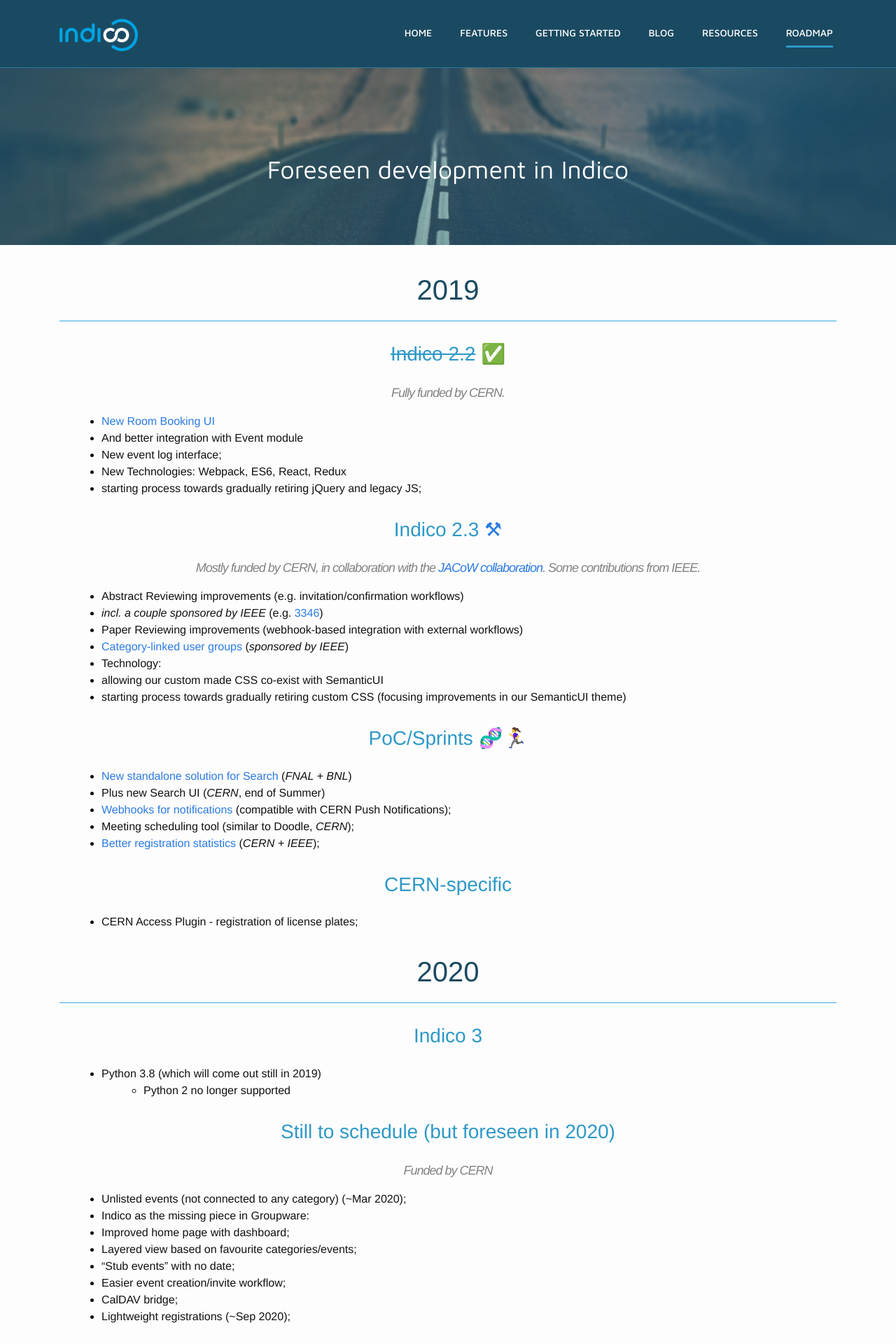
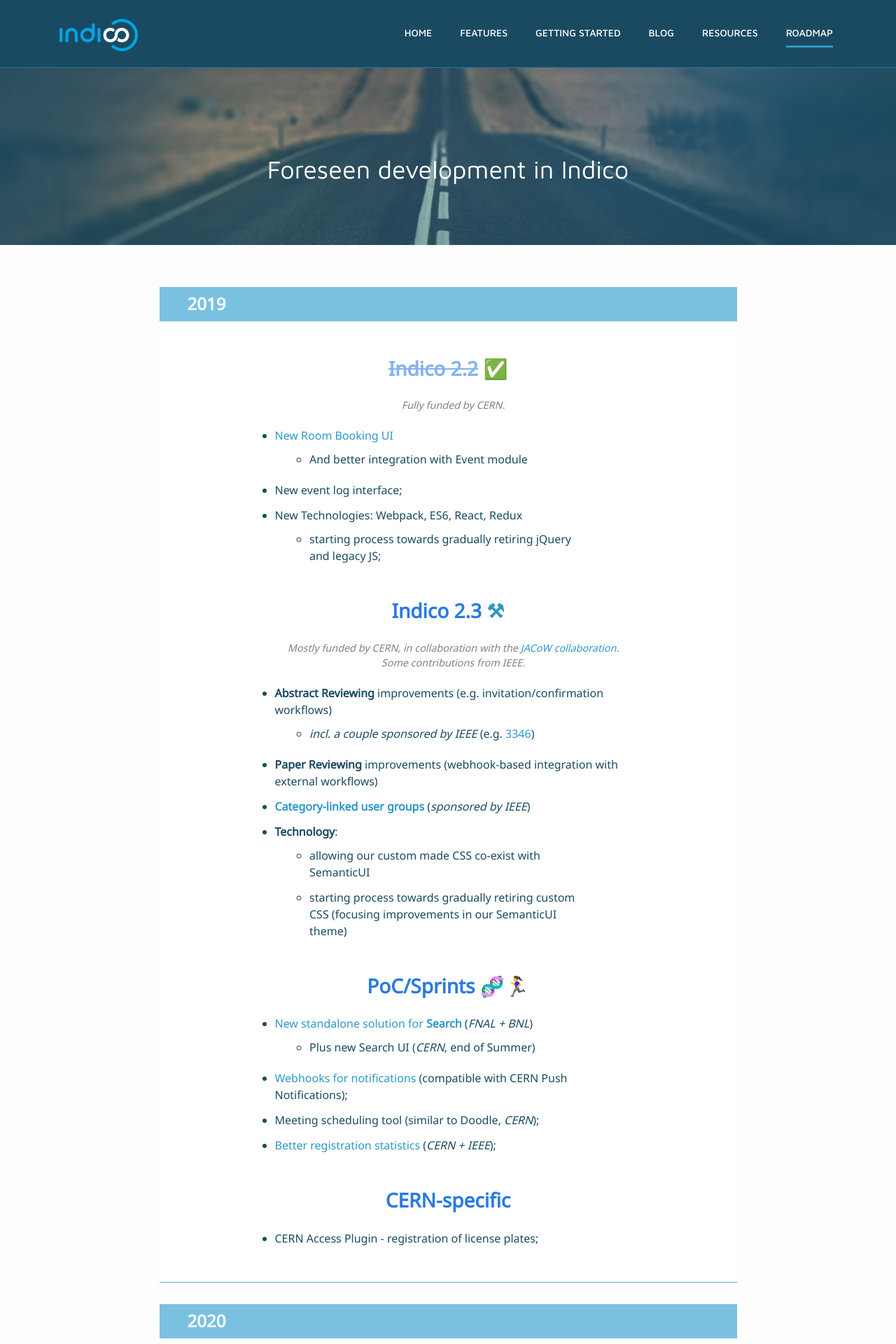
Before and after one commit to indico/indico.github.io, a Jekyll site: the page built from roadmap.md, in a window 1280 px wide. Shown: the top 1920 px of the page at 70% size. Built offline with Jekyll 4.4.1, drawn with Linux system fonts in a browser that asks for light colours; nearby versions of some CDN libraries; comment, search, counter and statistics services are not loaded.

Commit message:
Style the roadmap

```diff
--- a/_layouts/roadmap.html
+++ b/_layouts/roadmap.html
@@ -14,8 +14,10 @@
 </section>
 <section class="container roadmap">
   <div class="row justify-content-center">
-    <div class="col-12">
-      {{ content }}
+    <div class="col-9">
+      <div class="container">
+        {{ content }}
+      </div>
     </div>
   </div>
 </section>
--- a/css/indico.scss
+++ b/css/indico.scss
@@ -11,7 +11,7 @@
 $base-line-height: 1.5;
 
 $quicksand: Quicksand, sans-serif;
-$lora: Noto Sans, sans-serif;
+$noto: Noto Sans, sans-serif;
 $maven:            Maven Pro;
 $source-code:      Source Code Pro;
 $regular:    400; // regular = normal
@@ -1352,33 +1352,97 @@
 
 .roadmap {
     justify-content: center;
-    padding-top: 20px;
+    margin-top: 60px;
+    margin-bottom: 30px;
+    font-family: $noto;
+
+    .container {
+        background-color: white;
+        padding: 0;
+        border-bottom: 2px solid $blue-color-lighter;
 
         h2 {
-        font-size: 40px;
-        text-align: center;
-        color: $blue-dark;
-        padding: 20px;
-        border-bottom: 1px solid $blue-cern;
+            text-align: left;
+            color: white;
+            font-weight: bold;
+            font-size: 1.5em;
+            border-bottom: 1px solid;
+            padding: 10px 40px;
+            background-color: lighten($blue-color, 20%);
         }
 
         h3 {
-        margin-top: 20px;
             padding: 10px;
             text-align: center;
+            color: $brand-color;
+            font-weight: bold;
+            margin-top: 40px;
+
+            del {
+                color: lighten($brand-color, 20%);
+            }
+        }
+
+        blockquote {
+            border: none;
+
+            p {
+                text-align: center;
+                color: gray;
+                letter-spacing: 0;
+                font-size: 0.8em;
+            }
+        }
+
+        ul {
+            margin: auto;
+            width: 60%;
+            text-align: left;
+            margin-bottom: 20px;
+            margin-top: 10px;
+
+            li {
+                margin: 0 0 12px 0;
+                color: $blue-dark;
+
+                strong {
+                    font-weight: bold;
+                }
+
+                ul {
+                    width: 80%;
+                }
+            }
+        }
+
+        hr {
+            margin-top: 50px;
+            background-color: $background-color;
+            display: block;
+            height: 30px;
+            border-top: 2px solid $blue-color-lighter;
+        }
+
+        a {
             color: $blue-color;
         }
 
-    blockquote {
-        border: None;
-        text-align: center;
-        padding-left: 0;
+        @media(hover: hover) {
+            a:hover {
+                color: darken($blue-color, 10%);
+                text-decoration: underline;
+            }
         }
 
-    ul {
-        margin-left: 60px;
+        p {
+            margin: auto;
+            width: 60%;
             text-align: left;
+            margin-bottom: 20px;
+            color: $blue-dark;
         }
+    }
+
 }
 
 // Resources
```
Also changed, not shown: roadmap.md (+17 -15 lines). Lines whose indentation alone changed are shown as unchanged.
